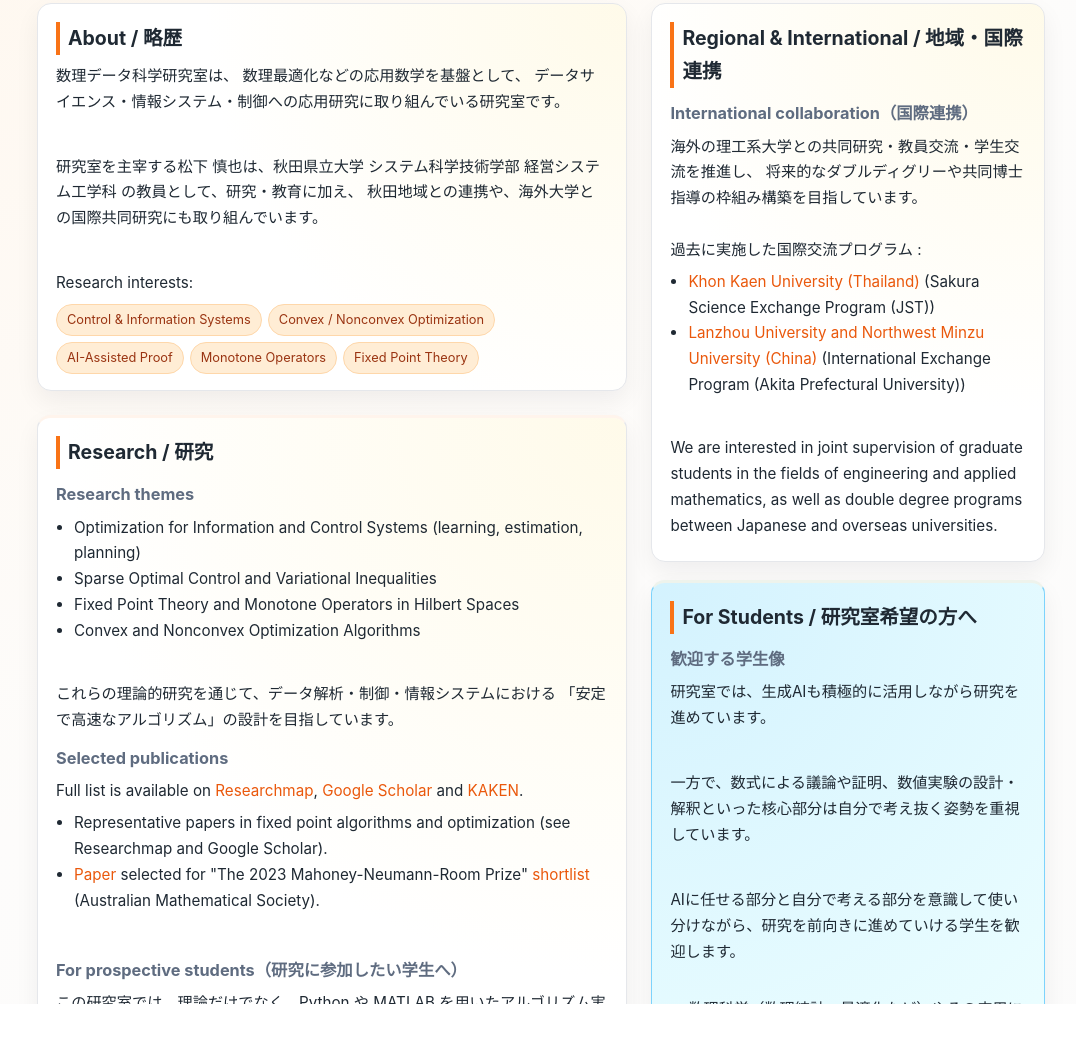
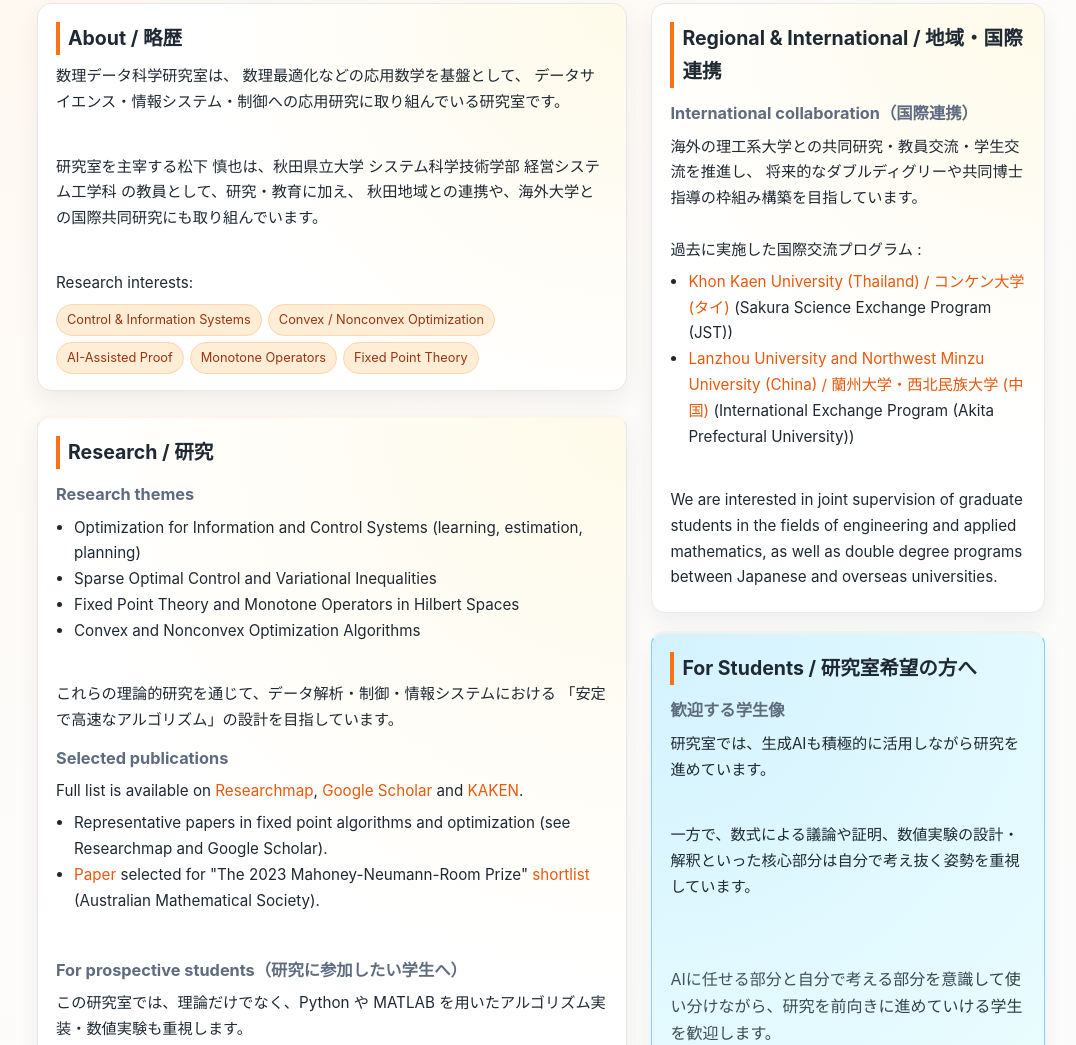
Before and after one commit to matsushita-mdslab/lab, a plain HTML site: page index.html in a window 1280 px wide. Shown: the part 267-1312 px from the top of the page, without its empty margins (99-1175 px from the left). Drawn offline with Linux system fonts and the light colour scheme.

Commit message:
Add files via upload

```diff
--- a/index.html
+++ b/index.html
@@ -360,12 +360,12 @@ AIの出力を鵜呑みにせず、数理的な妥当性や再現性を自分の
       <ul>
         <li>
           <a href="https://ssp.jst.go.jp/report/2023/k_vol128.html" target="_blank" rel="noopener noreferrer">
-            Khon Kaen University (Thailand)
+            Khon Kaen University (Thailand) / コンケン大学 (タイ)
           </a> (Sakura Science Exchange Program (JST))
         </li>
         <li>
           <a href="https://www.akita-pu.ac.jp/oshirase/oshirase2025/8925" target="_blank" rel="noopener noreferrer">
-            Lanzhou University and Northwest Minzu University (China)
+            Lanzhou University and Northwest Minzu University (China) / 蘭州大学・西北民族大学 (中国)
           </a> (International Exchange Program (Akita Prefectural University))
         </li>
       </ul><br>
@@ -384,7 +384,7 @@ AIの出力を鵜呑みにせず、数理的な妥当性や再現性を自分の
 </p><br>
 <p>一方で、数式による議論や証明、数値実験の設計・解釈といった核心部分は自分で考え抜く姿勢を重視しています。
   </p><br>
-  <p>
+  </p><br>
   AIに任せる部分と自分で考える部分を意識して使い分けながら、研究を前向きに進めていける学生を歓迎します。  <br><br>
       <ul>
         <li>数理科学（数理統計・最適化など）やその応用に興味があり、理論と応用の両方に取り組んでみたい人</li>
```
